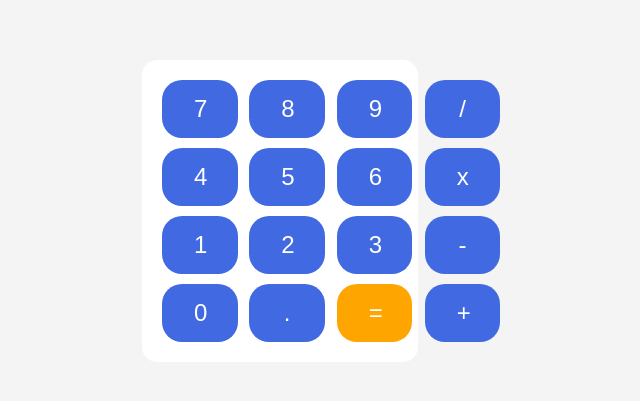
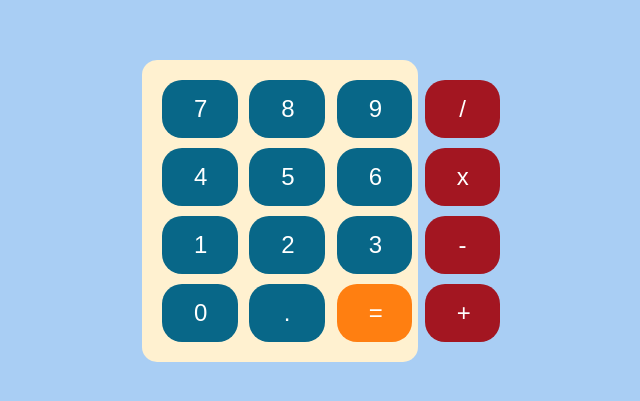
Before and after one commit to lurisz33/odin-calculator, a plain HTML site: page index.html in a window 1280 px wide. Shown: the part 189-590 px from the top of the page, without its empty margins (360-1000 px from the left). Drawn offline with Linux system fonts and the light colour scheme.

Commit message:
changed the colors of the buttons
added different colors to the overall layout and changed the user-select to none

```diff
--- a/index.html
+++ b/index.html
@@ -18,20 +18,19 @@
         <div class="input-button" id="number-7">7</div>
         <div class="input-button" id="number-8">8</div>
         <div class="input-button" id="number-9">9</div>
-        <div class="input-button" id="division-button">/</div>
+        <div class="input-button operation-button" id="division-button">/</div>
         <div class="input-button" id="number-4">4</div>
         <div class="input-button" id="number-5">5</div>
         <div class="input-button" id="number-6">6</div>
-        <div class="input-button" id="multiplication-button">x</div>
+        <div class="input-button operation-button" id="multiplication-button">x</div>
         <div class="input-button" id="number-1">1</div>
         <div class="input-button" id="number-2">2</div>
         <div class="input-button" id="number-3">3</div>
-        <div class="input-button" id="subtraction-button">-</div>
+        <div class="input-button operation-button" id="subtraction-button">-</div>
         <div class="input-button" id="number-0">0</div>
         <div class="input-button" id="decimal-button">.</div>
         <div class="input-button" id="equal-button">=</div>
-        <div class="input-button" id="addition-button">+</div>
-
+        <div class="input-button operation-button" id="addition-button">+</div>
     </div>
 </div>
 </body>
--- a/style.css
+++ b/style.css
@@ -5,7 +5,7 @@ html, body {
     display: flex;
     justify-content: center;
     align-items: center;
-    background-color: #f4f4f4;
+    background-color: #A9CEF4;
     font-family: Arial, sans-serif;
 }
 
@@ -15,7 +15,7 @@ html, body {
     align-items: center;
     flex-direction: column;
     width: 20%;
-    background-color: white;
+    background-color: #FFF1D0;
     border-radius: 15px;
     margin: 10px;
     padding: 10px;
@@ -42,9 +42,10 @@ html, body {
     box-sizing: border-box;
 }
 
+
 .input-button {
     text-align: center;
-    background-color: royalblue;
+    background-color: #086788;
     border: none;
     border-radius: 20px;
     color: white;
@@ -54,16 +55,14 @@ html, body {
     font-size: 1.5em;
     cursor: pointer;
     width: 15%;
+    user-select: none;
 }
 
 #equal-button {
-    background-color: orange;
+    background-color: #FF7F11;
 }
 
-#equal-button:hover {
-    background-color: darkorange;
+
+.operation-button {
+    background-color: #A31621;
 }
-
-#equal-button:active {
-    background-color: forestgreen;
-}
```
